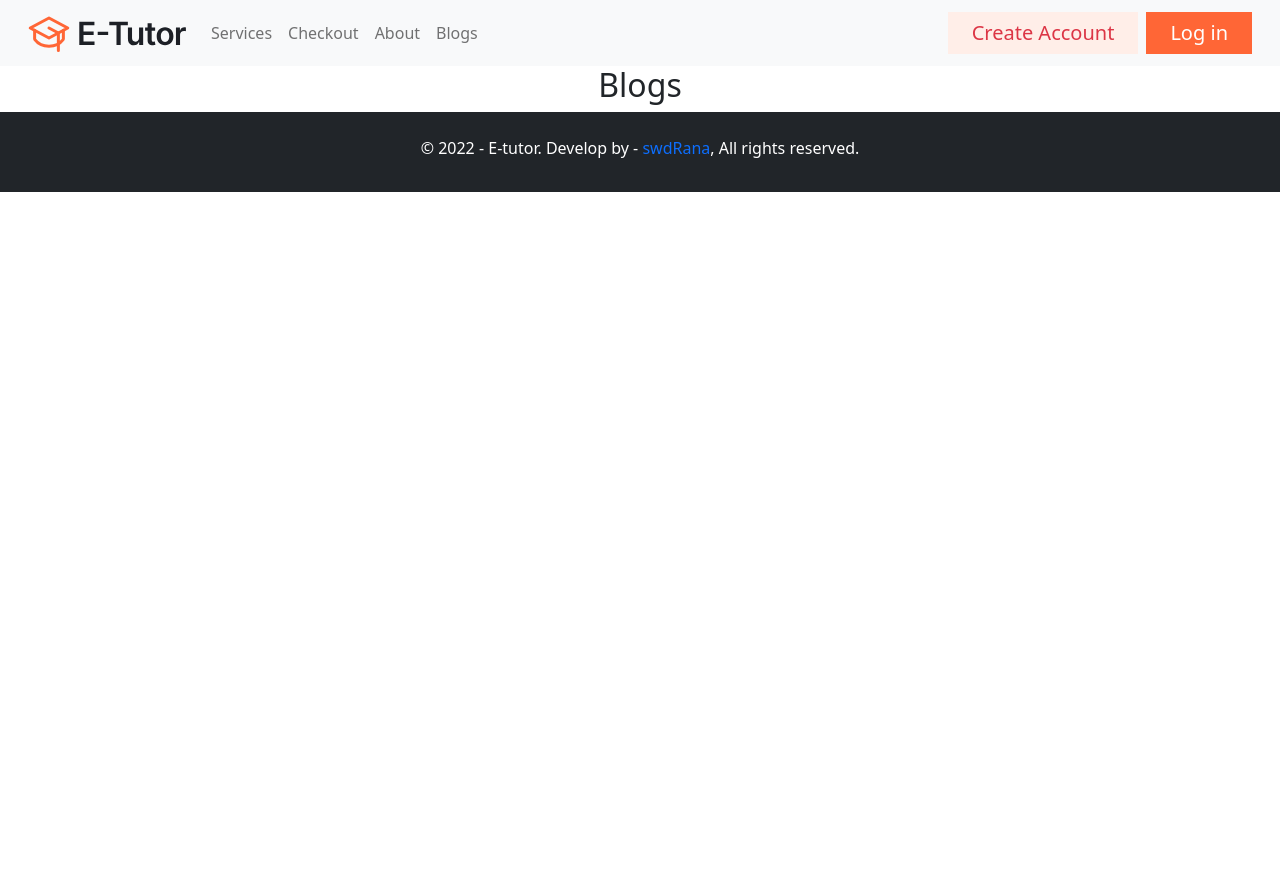
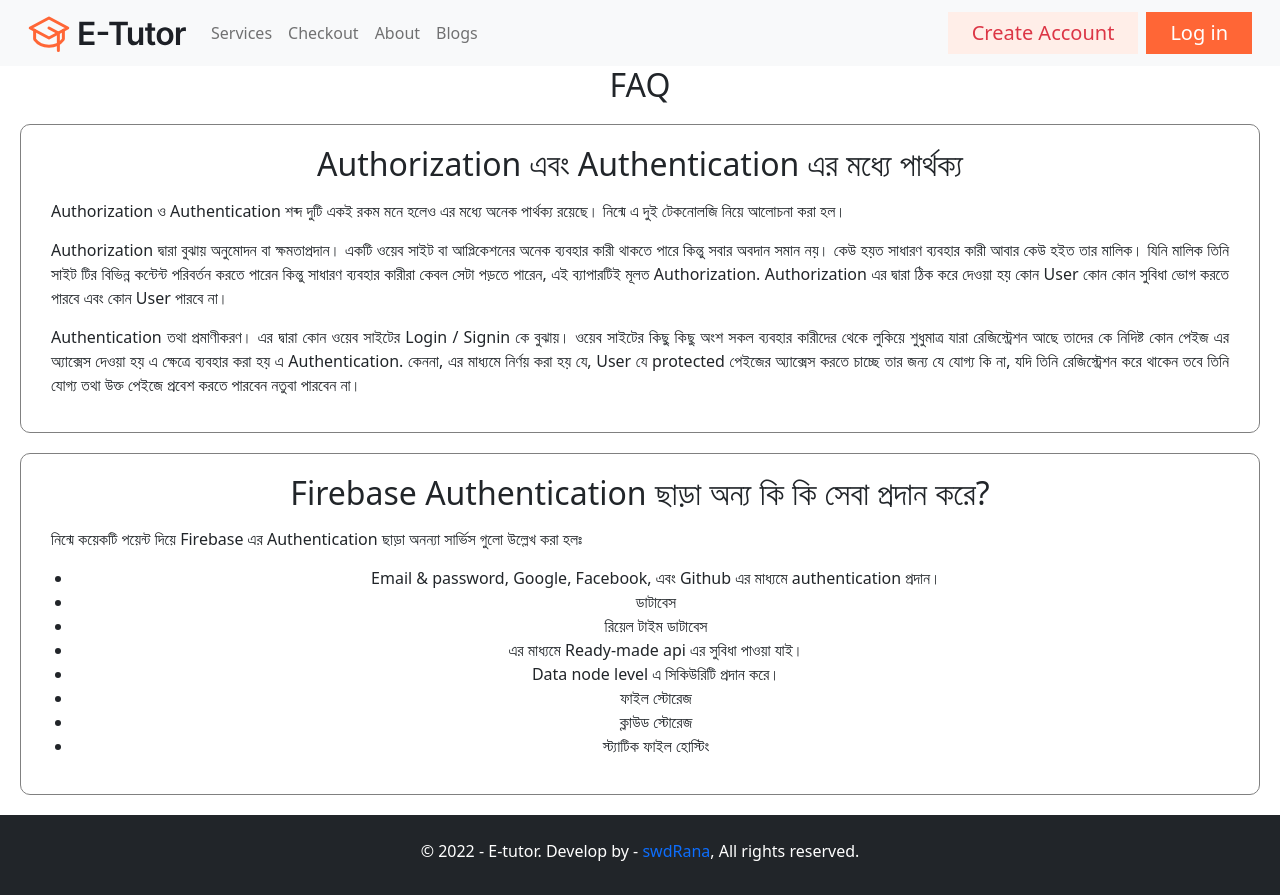
Before and after one commit to swdrana/independent-service-provider, a React (Create React App) app: page /blogs in a window 1280 px wide. Before the commit the page ends 800 px from the top, so only its background shows below. Built offline with nearby package versions, Linux system fonts and the light colour scheme; no server answers.

Commit message:
FAQ Added

```diff
--- /dev/null
+++ b/src/Pages/FAQ/FAQ.css
@@ -0,0 +1,31 @@
+.faq {
+  margin: 20px;
+  border: 1px solid gray;
+  border-radius: 10px;
+  padding: 20px;
+}
+.faq h2 {
+  text-align: center;
+}
+.faq p {
+  margin: 15px 10px;
+  text-align: justify;
+}
+.faq table {
+  margin: 0 auto;
+  border-collapse: collapse;
+  border-radius: 1em;
+  overflow: hidden;
+  max-width: 800px;
+}
+.faq td,
+th {
+  padding: 1em;
+  background: rgba(255, 166, 0, 0.349);
+  border-bottom: 2px solid white;
+  padding: 10px 20px;
+  width: 50%;
+}
+.faq th {
+  background-color: rgba(250, 100, 0, 0.89);
+}
--- /dev/null
+++ b/src/Pages/FAQ/FAQ.js
@@ -0,0 +1,89 @@
+import React from "react";
+import "./FAQ.css";
+const FAQ = () => {
+  return (
+    <div>
+      <div className="faq">
+        <h2>Authorization এবং Authentication এর মধ্যে পার্থক্য</h2>
+        <p>
+          Authorization ও Authentication শব্দ দুটি একই রকম মনে হলেও এর মধ্যে অনেক পার্থক্য রয়েছে। নিন্মে এ দুই টেকনোলজি নিয়ে আলোচনা করা হল।
+        </p>
+        <p>
+        Authorization দ্বারা বুঝায় অনুমোদন বা ক্ষমতাপ্রদান। একটি ওয়েব সাইট বা আপ্লিকেশনের অনেক ব্যবহার কারী থাকতে পারে কিন্তু সবার অবদান সমান নয়। কেউ হয়ত সাধারণ ব্যবহার কারী আবার কেউ হইত তার মালিক। যিনি মালিক তিনি সাইট টির বিভিন্ন কন্টেন্ট পরিবর্তন করতে পারেন কিন্তু সাধারণ ব্যবহার কারীরা কেবল সেটা পড়তে পারেন, এই ব্যাপারটিই মূলত Authorization. Authorization এর দ্বারা ঠিক করে দেওয়া হয় কোন User কোন কোন সুবিধা ভোগ করতে পারবে এবং কোন User পারবে না।
+        </p>
+        <p>
+        Authentication তথা প্রমাণীকরণ। এর দ্বারা কোন ওয়েব সাইটের Login / Signin কে বুঝায়। ওয়েব সাইটের কিছু কিছু অংশ সকল ব্যবহার কারীদের থেকে লুকিয়ে শুধুমাত্র যারা রেজিস্ট্রেশন আছে তাদের কে নিদিষ্ট কোন পেইজ এর অ্যাক্সেস দেওয়া হয় এ ক্ষেত্রে ব্যবহার করা হয় এ Authentication. কেননা, এর মাধ্যমে নির্ণয় করা হয় যে, User যে protected পেইজের অ্যাক্সেস করতে চাচ্ছে তার জন্য যে যোগ্য কি না, যদি তিনি রেজিস্ট্রেশন করে থাকেন তবে তিনি যোগ্য তথা উক্ত পেইজে প্রবেশ করতে পারবেন নতুবা পারবেন না।
+        </p>
+      </div>
+      <div className="faq">
+        <h2>Firebase Authentication ছাড়া অন্য কি কি সেবা প্রদান করে?</h2>
+        <p>
+          নিন্মে কয়েকটি পয়েন্ট দিয়ে Firebase এর Authentication ছাড়া অনন্যা সার্ভিস গুলো উল্লেখ করা হলঃ
+        </p>
+        <ul>
+          <li>Email & password, Google, Facebook, এবং Github এর মাধ্যমে authentication প্রদান। </li>
+          <li>ডাটাবেস</li>
+          <li>রিয়েল টাইম ডাটাবেস</li>
+          <li>এর মাধ্যমে Ready-made api এর সুবিধা পাওয়া যাই।</li>
+          <li>Data node level এ সিকিউরিটি প্রদান করে। </li>
+          <li>ফাইল স্টোরেজ</li>
+          <li>ক্লাউড স্টোরেজ</li>
+          <li>স্ট্যাটিক ফাইল হোস্টিং</li>
+        </ul>
+      </div>
+      {/* <div className="faq">
+        <h2>Props ও State এর মধ্যে পার্থক্য কি?</h2>
+        <p>
+          Props ও State কে রিয়াক্ট এর খুবিই গুরুত্বপূর্ণ দুটি উপাদান বলা যাই।
+          JSX এর মাধ্যমে তৈরিকৃত কম্পোনেন্টে ডাটা প্রেরণ করা ও User এর কাজের উপর
+          নির্ভর করে Data পরিবর্তন করে দেখানো ক্ষেত্রে এ দুটির জুড়ি নাই! বিষয়
+          দুটি আপাত দৃষ্টিতে দেখতে একই রকম দেখালেও এদের কাজের মধ্যে আছে অনেক
+          তফাৎ। নিন্মে ছকের মাধ্যমে এ দুইয়ের পার্থক্য দেখানো হলঃ{" "}
+        </p>
+        <table>
+          <thead>
+            <tr>
+              <th>Props</th>
+              <th>State</th>
+            </tr>
+          </thead>
+          <tbody>
+            <tr>
+              <td>
+                Props হল read only অর্থাৎ ডাটা পেলে সেটিকে ব্যবহার করা যাবে
+                কিন্তু পরিবর্তন করা যাবে না।{" "}
+              </td>
+              <td>State এর ডাটা পরিবর্তন যোগ্য।</td>
+            </tr>
+            <tr>
+              <td>Props হয় immutable বা অপরিবর্তনীয়। </td>
+              <td>State হল mutable বা পরিবর্তনযোগ্য। </td>
+            </tr>
+            <tr>
+              <td>Props কে তার child component access করতে পারে।</td>
+              <td>State কে তার child component access করতে পারে না। </td>
+            </tr>
+            <tr>
+              <td>এটি components কে reusable (পুনারায় ব্যবহার) করতে পারে। </td>
+              <td>
+                এটি components কে reusable (পুনারায় ব্যবহার) করতে পারে না।
+              </td>
+            </tr>
+            <tr>
+              <td>Stateless component এ Props থাকতে পারে। </td>
+              <td>Stateless component এ Props থাকতে পারে না। </td>
+            </tr>
+          </tbody>
+        </table>
+        <p>
+          উপরিক্ত আলোচনার মাধ্যমে আমরা Props ও State সম্পর্কে সাধারণ কিছু তথ্য ও
+          এদের মধ্যে পার্থক্য সম্পর্কে জানতে পারলাম, এগুলো নিয়ে কাজ করার সময়
+          আমাদের উক্ত বিষয়গুলি খেয়াল রেখেই সঠিকভাবে ব্যবহার করতে হবে নতুবা,
+          কাঙ্ক্ষিত ফলাফল না পাওয়া ছাড়াও বিভিন্ন সমস্যার সম্মুখীন হতে হবে।{" "}
+        </p>
+      </div> */}
+    </div>
+  );
+};
+
+export default FAQ;
--- a/src/components/Blogs/Blogs.js
+++ b/src/components/Blogs/Blogs.js
@@ -1,11 +1,13 @@
-import React from 'react';
-import './Blogs.css'
+import React from "react";
+import FAQ from "../../Pages/FAQ/FAQ";
+import "./Blogs.css";
 const Blogs = () => {
-    return (
-        <div>
-            <h2>Blogs</h2>
-        </div>
-    );
+  return (
+    <div>
+      <h2 className="text-center">FAQ</h2>
+      <FAQ></FAQ>
+    </div>
+  );
 };
 
 export default Blogs;
```
